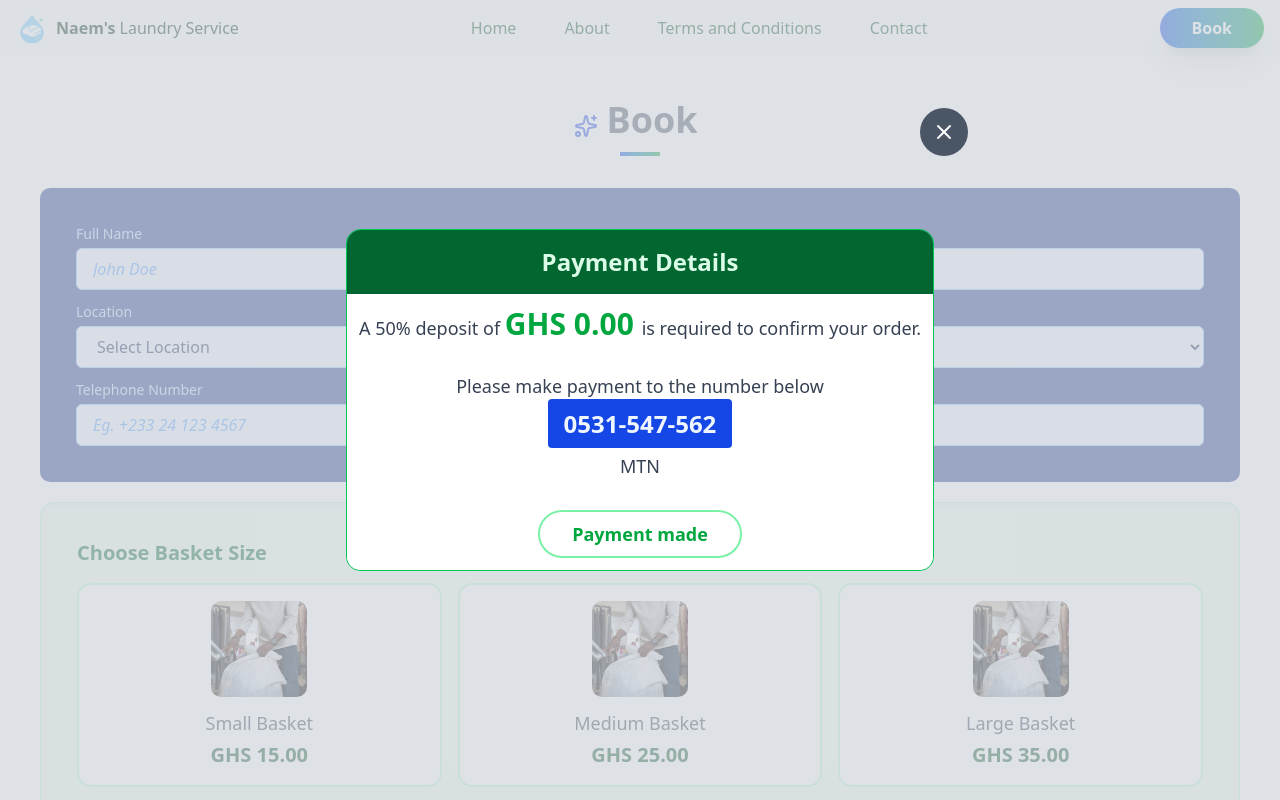
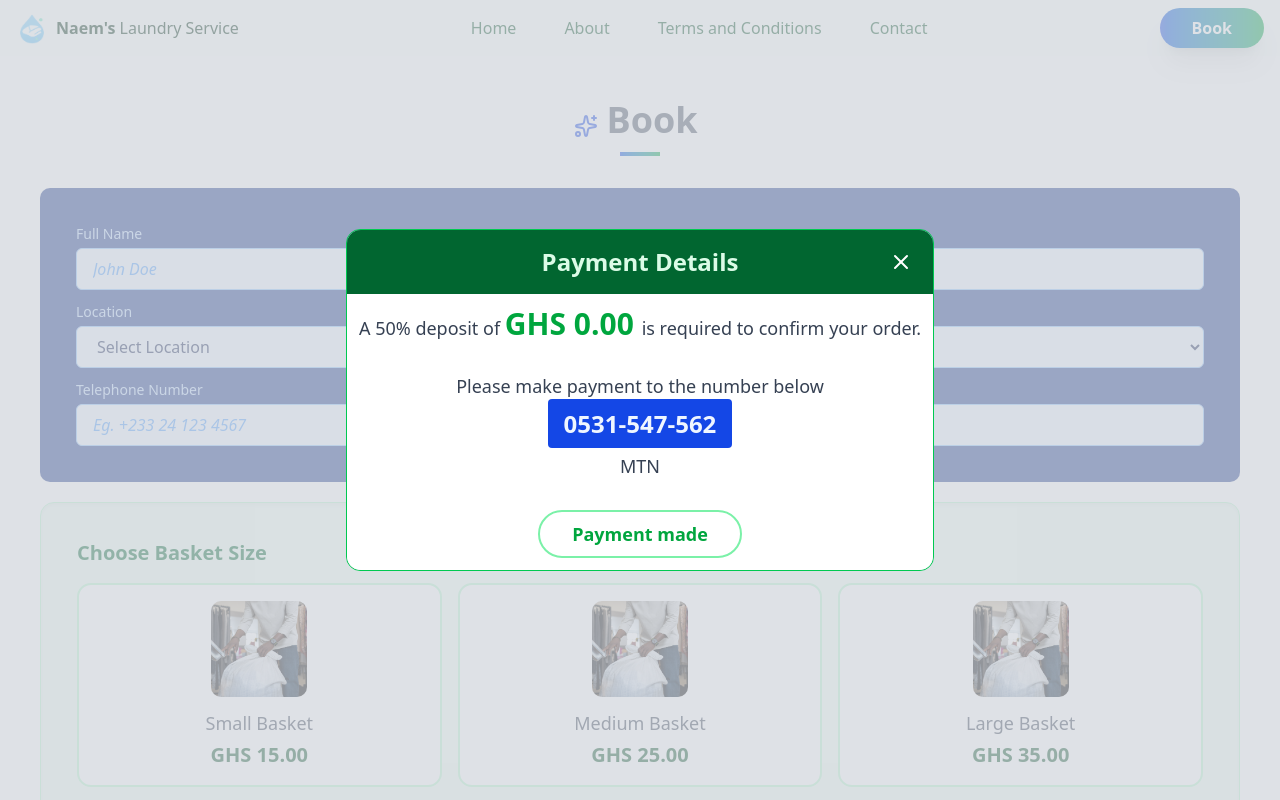
Before and after one commit to Joel-Adjei/Laundry-website, a React (Vite) app in the folder frontend/: page /book/payment in a window 1280 px wide. Shown: the top 800 px of the page. Built offline with nearby package versions, Linux system fonts and the light colour scheme.

Commit message:
update payment page

```diff
--- a/frontend/src/components/Footer.jsx
+++ b/frontend/src/components/Footer.jsx
@@ -60,7 +60,7 @@ const Footer =()=>{
             </div>
           </div>
 
-          <div className="border-t border-blue-200 mt-8 pt-8 text-center text-gray-400">
+          <div className="border-t text-xs border-blue-200 mt-8 pt-8 text-center text-gray-400">
             <p>&copy; 2025 NAEM's Laundry Service. All rights reserved.</p>
           </div>
         </div>
--- a/frontend/src/components/book/Payment.jsx
+++ b/frontend/src/components/book/Payment.jsx
@@ -33,8 +33,7 @@ const Payment =()=>{
     const handleSubmit = () => {
         setLoading(true)
         try{
-            console.log(formData)
-            alet(transID)
+            // console.log(formData)
             navigator("/")
         }catch(error){
             console.log(error)
@@ -52,13 +51,14 @@ const Payment =()=>{
     return (
         <div className={"z-60 w-full h-[100dvh] fixed top-0 left-0 flex items-center justify-center bg-gray-300/70"}>
 
-            <button
-                className={"size-12 absolute top-27 right-5 md:right-17 lg:right-78 flex items-center justify-center rounded-full cursor-pointer bg-gray-600 hover:bg-gray-500"}
-                onClick={()=> navigator(-1)}
-            >
-                <X className={"text-white text-lg"} />
-            </button>
-            <div className=" p-4 md:p-0 md:border border-green-500 rounded-xl">
+            <div className=" relative p-4 md:p-0 md:border border-green-500 rounded-xl">
+                <button
+                    className={"size-12 absolute top-2 right-2  flex items-center justify-center rounded-full cursor-pointer hover:bg-green-300/20"}
+                    onClick={()=> navigator(-1)}
+                >
+                    <X className={"text-white text-lg"} />
+                </button>
+
                 <h2 className="text-2xl font-bold bg-green-800 p-4 rounded-t-xl text-green-100 text-center">Payment Details</h2>
 
             <div className="p-3 rounded-b-xl bg-white mx-auto">
```
